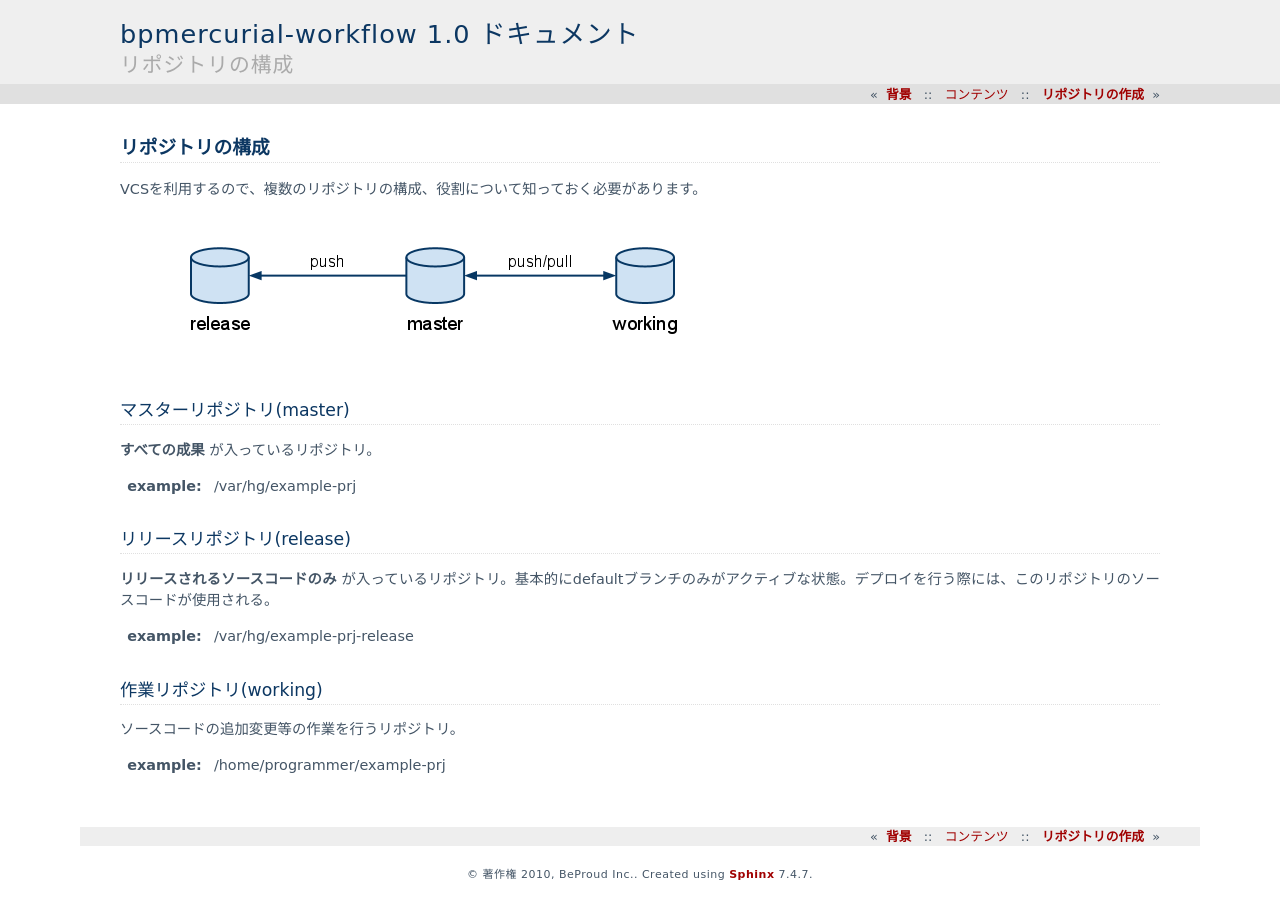
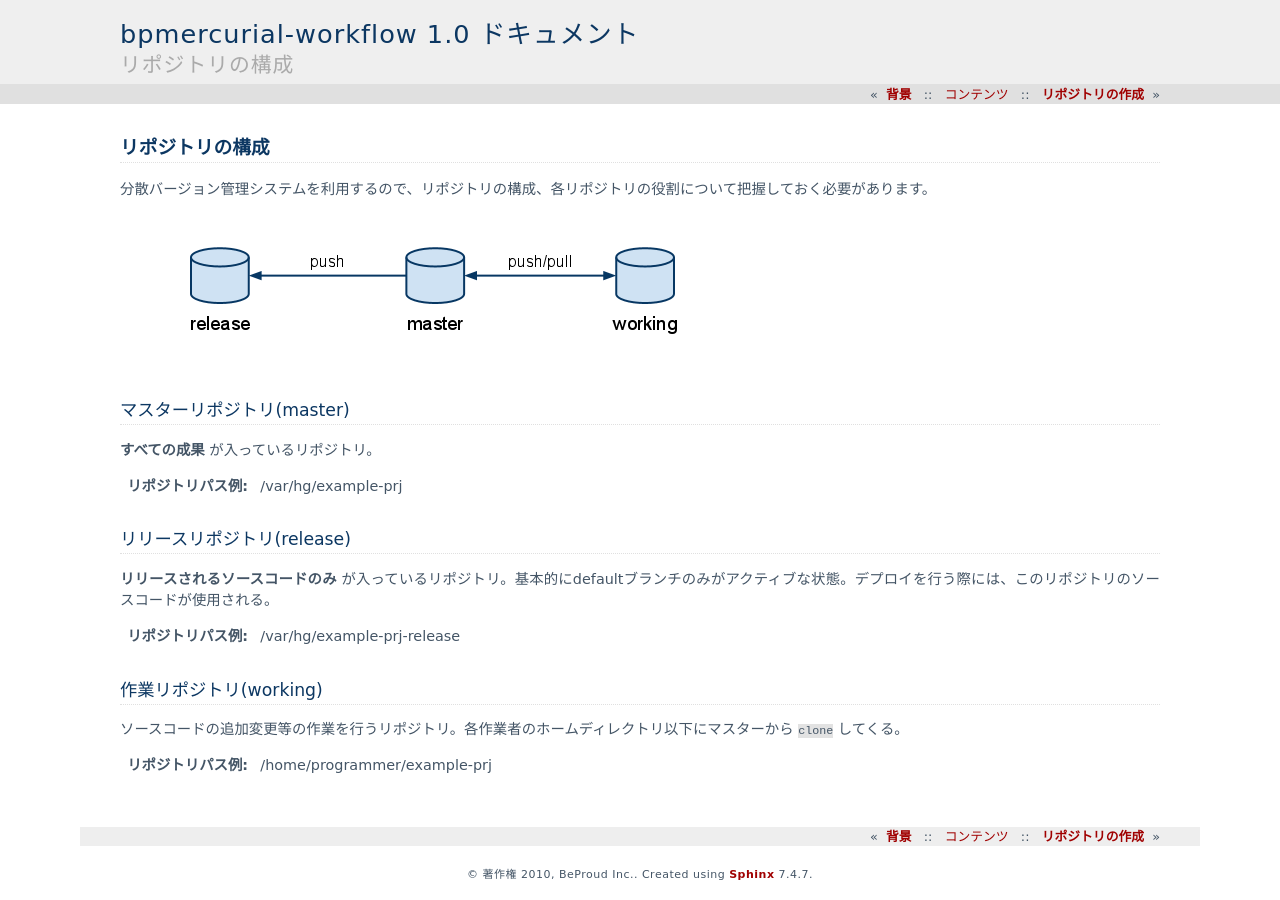
Before and after one commit to beproud/bpmercurial-workflow, a Sphinx documentation site: the page built from ja/source/repository.rst, in a window 1280 px wide. Built offline with Sphinx 7.4.7, drawn with Linux system fonts in a browser that asks for light colours.

Commit message:
背景とリポジトリについて追記修正

```diff
--- a/ja/source/background.rst
+++ b/ja/source/background.rst
@@ -31,3 +31,8 @@
 ~~~~~~~~~~~~
 
 サイトの動作の確認や、リリースの指示をする人。
+
+作業環境
+--------
+
+基本的にリポジトリの操作は、開発用に用意したサーバマシン(Linux)上で行います。
--- a/ja/source/repository.rst
+++ b/ja/source/repository.rst
@@ -1,7 +1,7 @@
 リポジトリの構成
 ================
 
-VCSを利用するので、複数のリポジトリの構成、役割について知っておく必要があります。
+分散バージョン管理システムを利用するので、リポジトリの構成、各リポジトリの役割について把握しておく必要があります。
 
 .. image:: static/repository_00.png
 
@@ -10,18 +10,18 @@
 
 **すべての成果** が入っているリポジトリ。
 
-:example: /var/hg/example-prj
+:リポジトリパス例: /var/hg/example-prj
 
 リリースリポジトリ(release)
 ---------------------------
 
 **リリースされるソースコードのみ** が入っているリポジトリ。基本的にdefaultブランチのみがアクティブな状態。デプロイを行う際には、このリポジトリのソースコードが使用される。
 
-:example: /var/hg/example-prj-release
+:リポジトリパス例: /var/hg/example-prj-release
 
 作業リポジトリ(working)
 -----------------------
 
-ソースコードの追加変更等の作業を行うリポジトリ。
+ソースコードの追加変更等の作業を行うリポジトリ。各作業者のホームディレクトリ以下にマスターから ``clone`` してくる。
 
-:example: /home/programmer/example-prj
+:リポジトリパス例: /home/programmer/example-prj
```
